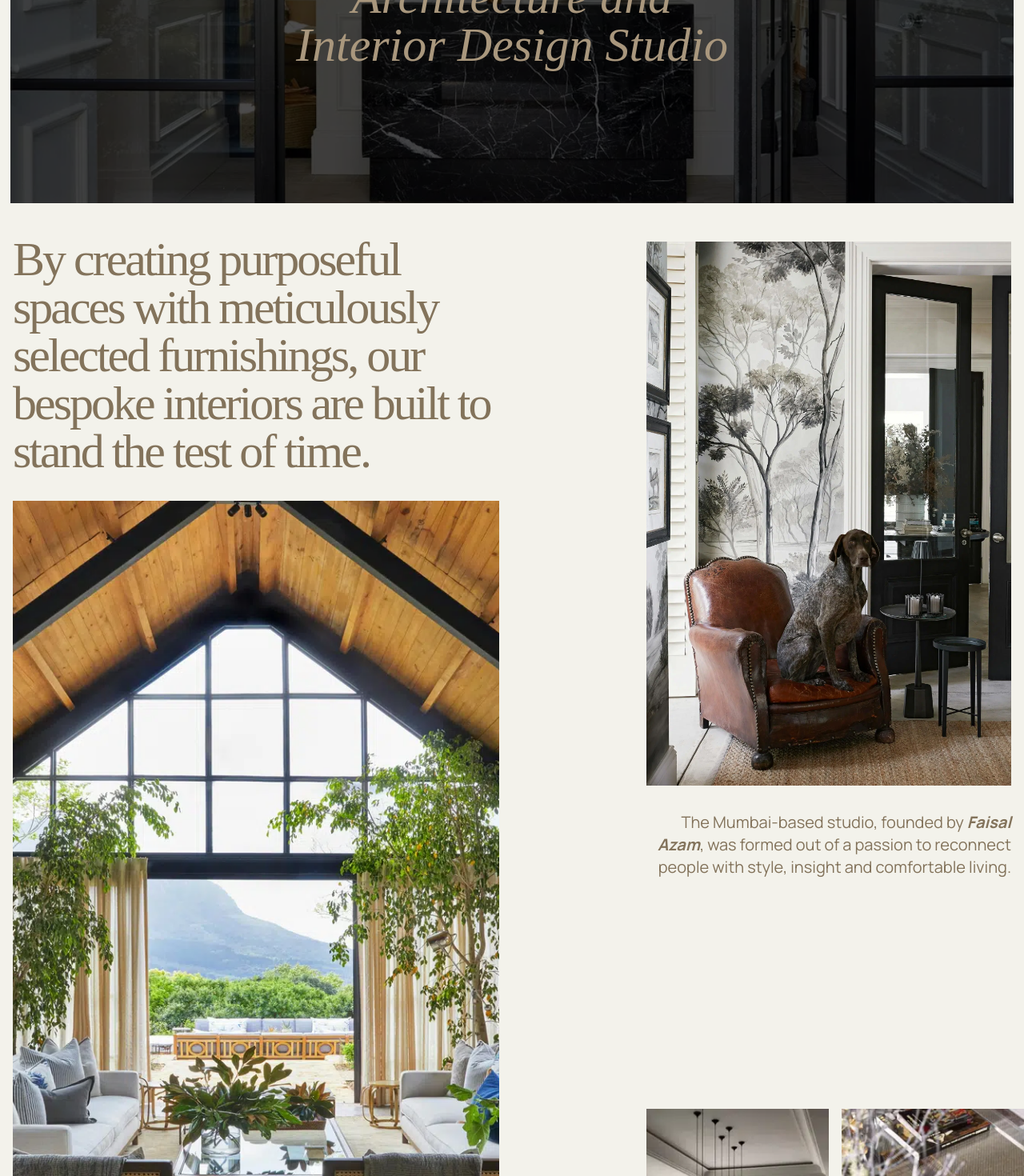
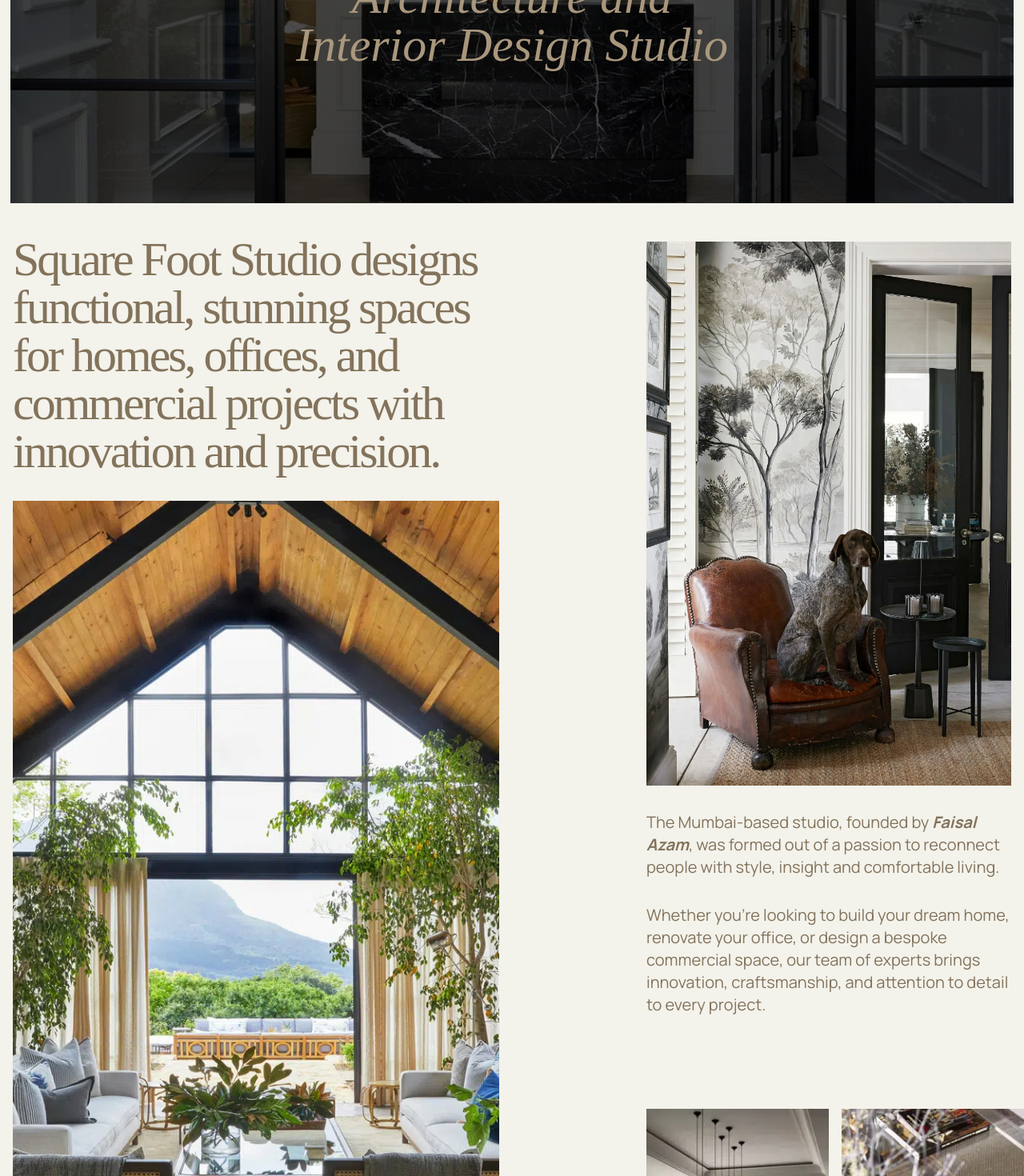
Before and after one commit to Keyurrr14/SquareFoot.studio, a React (Create React App) app: page / in a window 1280 px wide. Shown: the part 610-2080 px from the top of the page at 80% size. Built offline with nearby package versions, Linux system fonts and the light colour scheme; a web font is replaced by a local one.

Commit message:
AboutPage added

```diff
--- a/src/index.css
+++ b/src/index.css
@@ -14,6 +14,13 @@
   @font-face {
     font-family: 'MarbleyRegular';
     src: url('assets/fonts/MarbleyRegular.otf') format('opentype');
+    font-style: normal;
+    font-display: swap;
+  }
+
+  @font-face {
+    font-family: 'SouthamDemo';
+    src: url('assets/fonts/SouthamDemo.otf') format('opentype');
     font-style: normal;
     font-display: swap;
   }
--- a/src/pages/About.jsx
+++ b/src/pages/About.jsx
@@ -1,7 +1,16 @@
 export default function About() {
-    return (
-      <div className="flex justify-center items-center h-screen">
-        <h1 className="text-3xl font-manrope font-semibold text-brown">About Us</h1>
+  return (
+    <>
+      <div className="min-h-screen bg-beige">
+        <div className="h-screen w-full flex flex-col items-center justify-center px-4">
+          <h1 className="font-marbley text-brown text-center text-3xl md:text-4xl lg:text-5xl xl:text-6xl max-w-4xl">
+            Crafting Exceptional Spaces with Passion and Precision
+          </h1>
+          <h1 className="font-manrope text-light-brown relative z-10 text-base xs:text-sm sm:text-lg md:text-xl w-[95%] xs:w-[90%] sm:w-[70%] md:w-[50%] lg:w-[50%] text-center mt-4 xs:mt-6 sm:mt-8 md:mt-10 px-2 xs:px-4">
+          Squarefoot Studio, based in Mumbai, specializes in architectural design, interior styling, and turnkey projects. Their experienced team has transformed residential, commercial, and hospitality spaces into timeless masterpieces.
+          </h1>
+        </div>
       </div>
-    );
-  }
+    </>
+  );
+}
--- a/src/pages/Contact.jsx
+++ b/src/pages/Contact.jsx
@@ -28,7 +28,7 @@
           }}
         />
         <div className="absolute inset-0 bg-black opacity-75" />
-        <h1 className="font-mounties text-light-brown relative z-10 text-4xl sm:text-6xl md:text-7xl lg:text-8xl xl:text-9xl text-center px-4">
+        <h1 className="font-marbley text-light-brown relative z-10 text-4xl sm:text-6xl md:text-7xl lg:text-8xl xl:text-9xl text-center px-4">
           Contact
         </h1>
         <h1 className="font-marbley text-light-brown relative z-10 text-base xs:text-lg sm:text-xl md:text-2xl w-[95%] xs:w-[90%] sm:w-[70%] md:w-[50%] lg:w-[50%] text-center mt-4 xs:mt-6 sm:mt-8 md:mt-10 px-2 xs:px-4">
--- a/src/pages/Home.jsx
+++ b/src/pages/Home.jsx
@@ -50,9 +50,8 @@
         <div className="w-full min-h-screen px-4 grid grid-cols-1 md:grid-cols-2 gap-4 md:gap-8">
           <div className="flex flex-col items-start justify-start mt-6 md:mt-10">
             <h1 className="font-marbley text-brown relative z-10 text-2xl sm:text-3xl md:text-4xl lg:text-5xl xl:text-6xl text-left tracking-tighter">
-              By creating purposeful spaces with meticulously selected
-              furnishings, our bespoke interiors are built to stand the test of
-              time.
+              Square Foot Studio designs functional, stunning spaces for homes,
+              offices, and commercial projects with innovation and precision.
             </h1>
             <img
               src={HomeImage2}
@@ -67,11 +66,17 @@
                 alt="HomeImage1"
                 className="object-cover w-full sm:w-[85%] md:w-3/4 h-[40vh] sm:h-[45vh] md:h-[75vh] lg:h-[85vh]"
               />
-              <p className="font-manrope text-brown text-base sm:text-lg md:text-xl mt-4 sm:mt-6 md:mt-8 w-full sm:w-[85%] md:w-3/4 text-left md:text-right leading-relaxed">
+              <p className="font-manrope text-brown text-base sm:text-lg md:text-xl mt-4 sm:mt-6 md:mt-8 w-full sm:w-[85%] md:w-3/4 text-left md:text-left leading-relaxed">
                 The Mumbai-based studio, founded by
                 <span className="italic font-bold"> Faisal Azam</span>, was
                 formed out of a passion to reconnect people with style, insight
                 and comfortable living.
+              </p>
+              <p className="font-manrope text-brown text-base sm:text-lg md:text-xl mt-4 sm:mt-6 md:mt-8 w-full sm:w-[85%] md:w-3/4 text-left md:text-left leading-relaxed">
+                Whether you're looking to build your dream home, renovate your
+                office, or design a bespoke commercial space, our team of
+                experts brings innovation, craftsmanship, and attention to
+                detail to every project.
               </p>
             </div>
             <div className="flex flex-row gap-2 sm:gap-3 md:gap-4 mt-6 sm:mt-8 md:mt-10 w-full sm:w-[85%] md:w-3/4">
--- a/tailwind.config.js
+++ b/tailwind.config.js
@@ -9,6 +9,7 @@
         mounties: ['MountiesRegular'],
         manrope: ['Manrope'],
         marbley: ['MarbleyRegular'],
+        southam: ['SouthamDemo']
       },
       colors: {
         'beige': '#F3F2EB',
```
Also changed, not shown: src/assets/fonts/SouthamDemo.otf (added), src/assets/images/SquareFootLogo.png (added).
